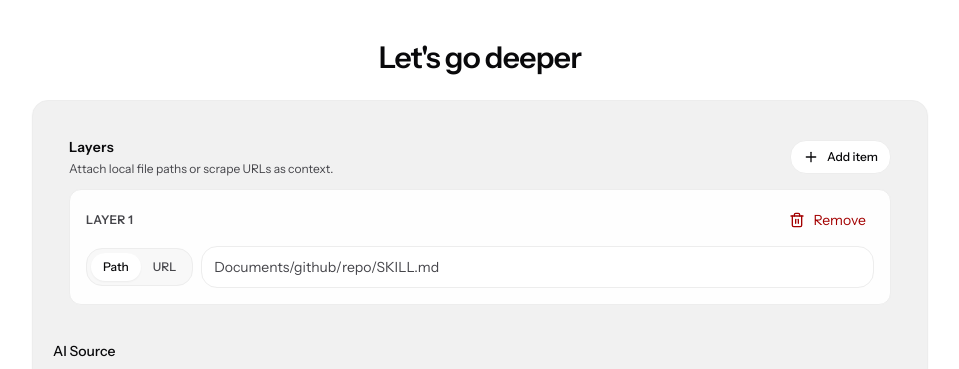
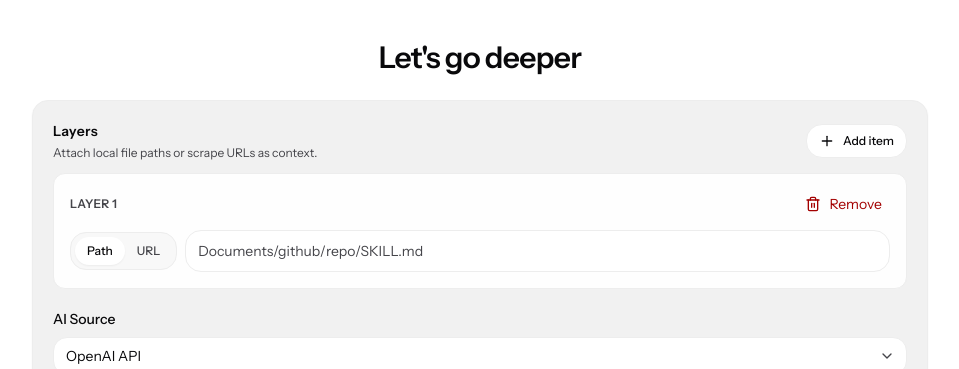
Before and after one commit to davisgary/context-layers, a Next.js app: page / in a window 1280 px wide. Shown: the top 369 px of the page, without its empty margins (160-1119 px from the left). Built offline with nearby package versions, Linux system fonts and the light colour scheme; no server answers.

Commit message:
#10 Improve UI

```diff
--- a/app/page.tsx
+++ b/app/page.tsx
@@ -338,7 +338,7 @@ export default function Home() {
           <h1 className="text-center text-3xl font-semibold tracking-tight">Let's go deeper</h1>
 
           <form ref={formRef} onSubmit={handleSubmit} className="space-y-5 rounded-2xl border border-muted bg-card/90 p-5 shadow-sm">
-            <div className="space-y-3 rounded-xl p-4">
+            <div className="space-y-3 rounded-xl">
               <div className="flex items-center justify-between gap-3">
                 <div>
                   <h2 className="text-sm font-semibold tracking-wide">Layers</h2>
```
